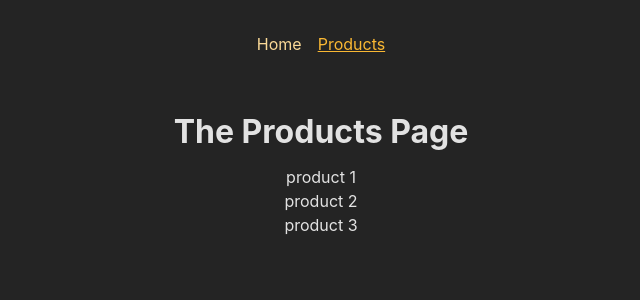
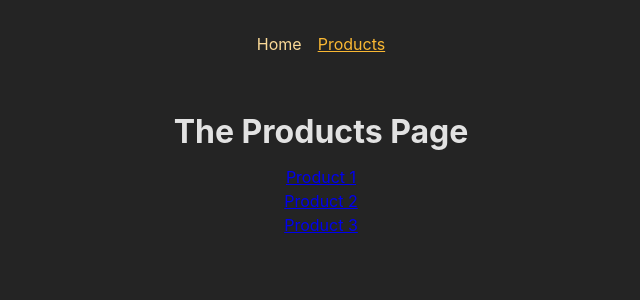
Before and after one commit to sam-nazarian/react-router-practice, a React (Create React App) app: page /products in a window 1280 px wide. Shown: the top 300 px of the page, without its empty margins (319-959 px from the left). Built offline with nearby package versions, Linux system fonts and the light colour scheme.

Commit message:
Adding Links for Dynamic Routes

```diff
--- a/src/pages/Products.js
+++ b/src/pages/Products.js
@@ -1,11 +1,22 @@
+import { Link } from 'react-router-dom';
+
+// could be data coming from database in the backend
+const PRODUCTS = [
+  { id: 'p1', title: 'Product 1' },
+  { id: 'p2', title: 'Product 2' },
+  { id: 'p3', title: 'Product 3' },
+];
+
 function ProductsPage() {
   return (
     <>
       <h1>The Products Page</h1>
       <ul>
-        <li>product 1</li>
-        <li>product 2</li>
-        <li>product 3</li>
+        {PRODUCTS.map((prod) => (
+          <li key={prod.id}>
+            <Link to={`/products/${prod.id}`}>{prod.title}</Link>
+          </li>
+        ))}
       </ul>
     </>
   );
```
